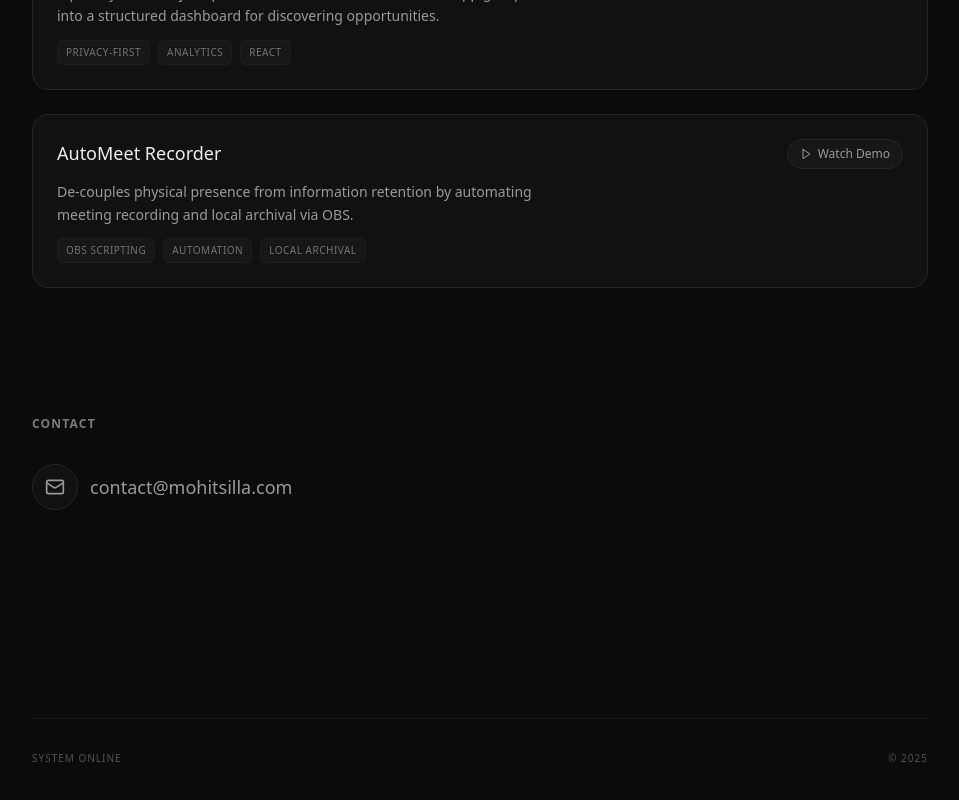
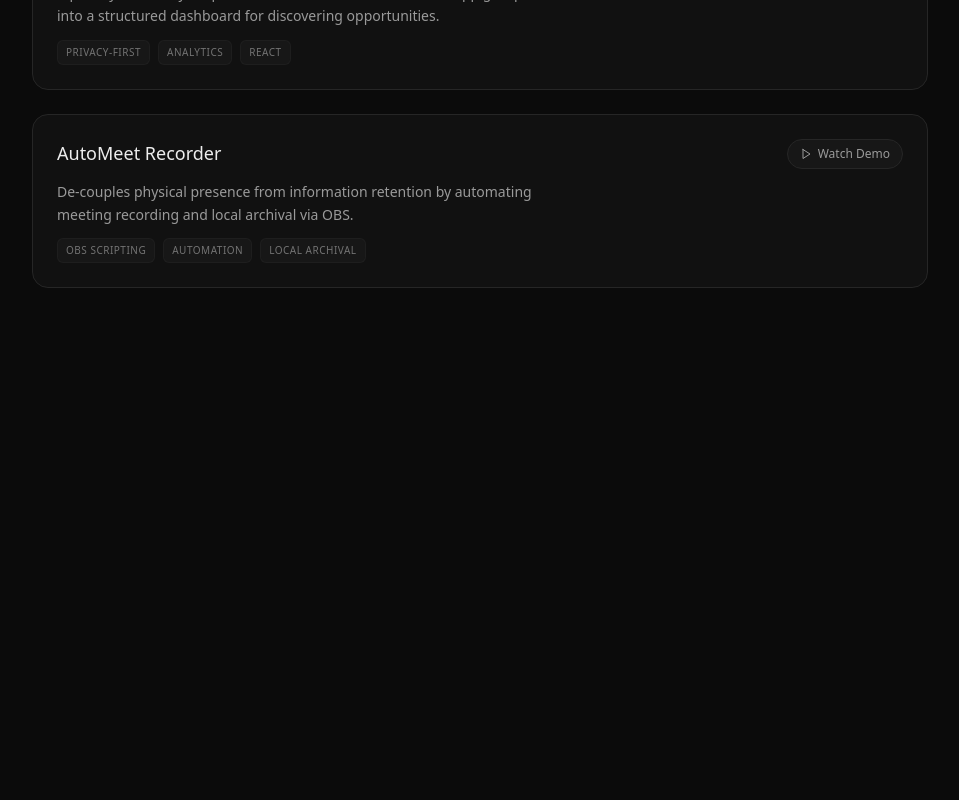
Before and after one commit to spunkykiller/mohitsilla, a Next.js app: page / in a window 1280 px wide. Shown: the part 1924-2724 px from the top of the page, without its empty margins (160-1119 px from the left). After the commit the page ends 2372 px from the top, so only its background shows below. Built offline with nearby package versions, Linux system fonts and the light colour scheme.

Commit message:
style: Remove Contact and Footer sections

```diff
--- a/app/page.tsx
+++ b/app/page.tsx
@@ -244,22 +244,9 @@ export default function Home() {
                 </div>
             </section>
 
-            {/* Online Presence */}
-            <section className="flex flex-col gap-8">
-                <h2 className="text-foreground text-xs font-bold tracking-widest uppercase text-opacity-50">Contact</h2>
-                <a href="mailto:contact@mohitsilla.com" className="w-fit flex items-center gap-3 text-secondary hover:text-white transition-colors group">
-                    <div className="p-3 rounded-full bg-[#111111] border border-neutral-800 group-hover:border-neutral-600 transition-colors">
-                        <Mail className="w-5 h-5" />
-                    </div>
-                    <span className="text-lg">contact@mohitsilla.com</span>
-                </a>
-            </section>
 
-            {/* Footer */}
-            <footer className="mt-20 pt-8 border-t border-neutral-900 text-[10px] tracking-widest uppercase text-neutral-600 flex justify-between items-center">
-                <p>System Online</p>
-                <p>© 2025</p>
-            </footer>
+
+
         </div>
     );
 }
```
